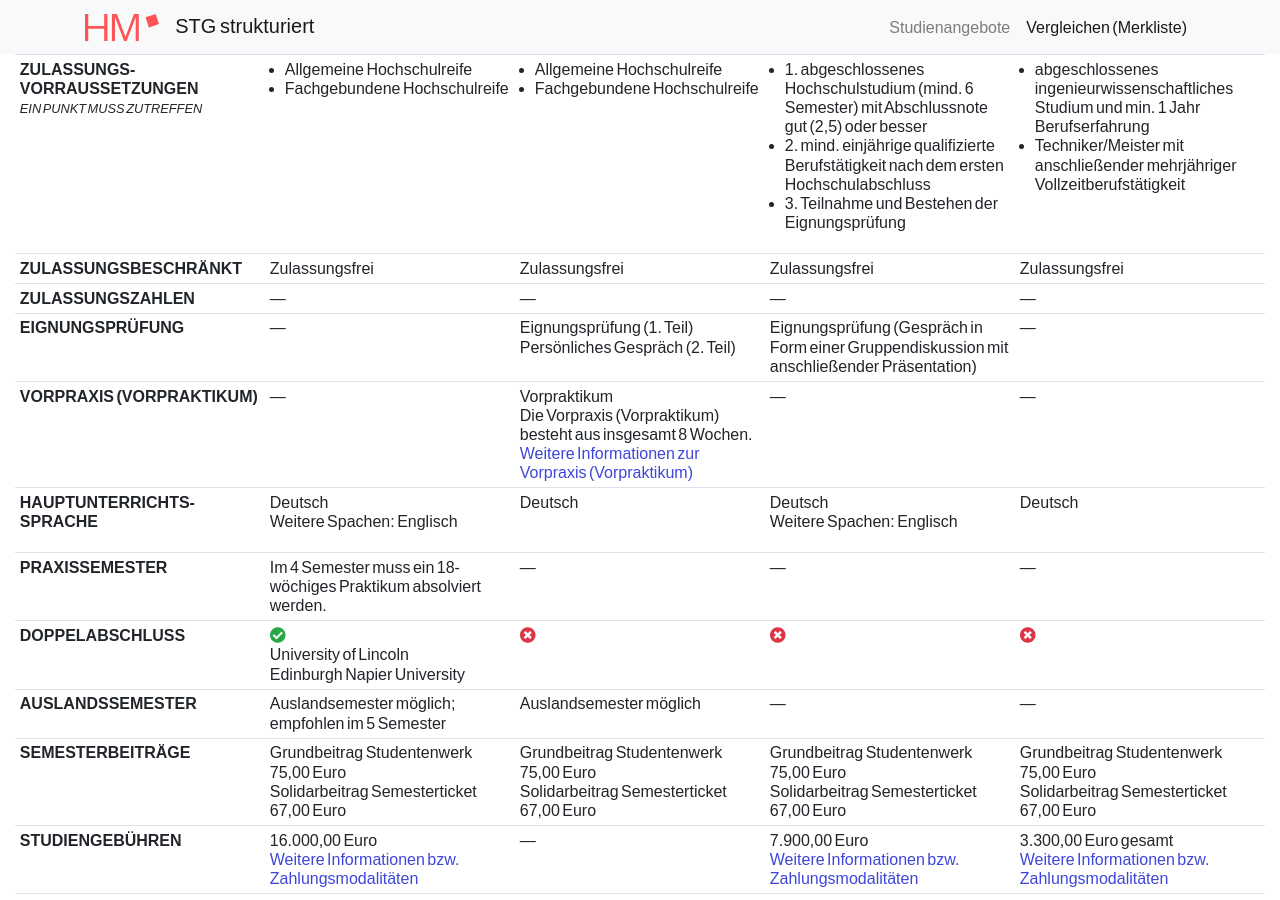
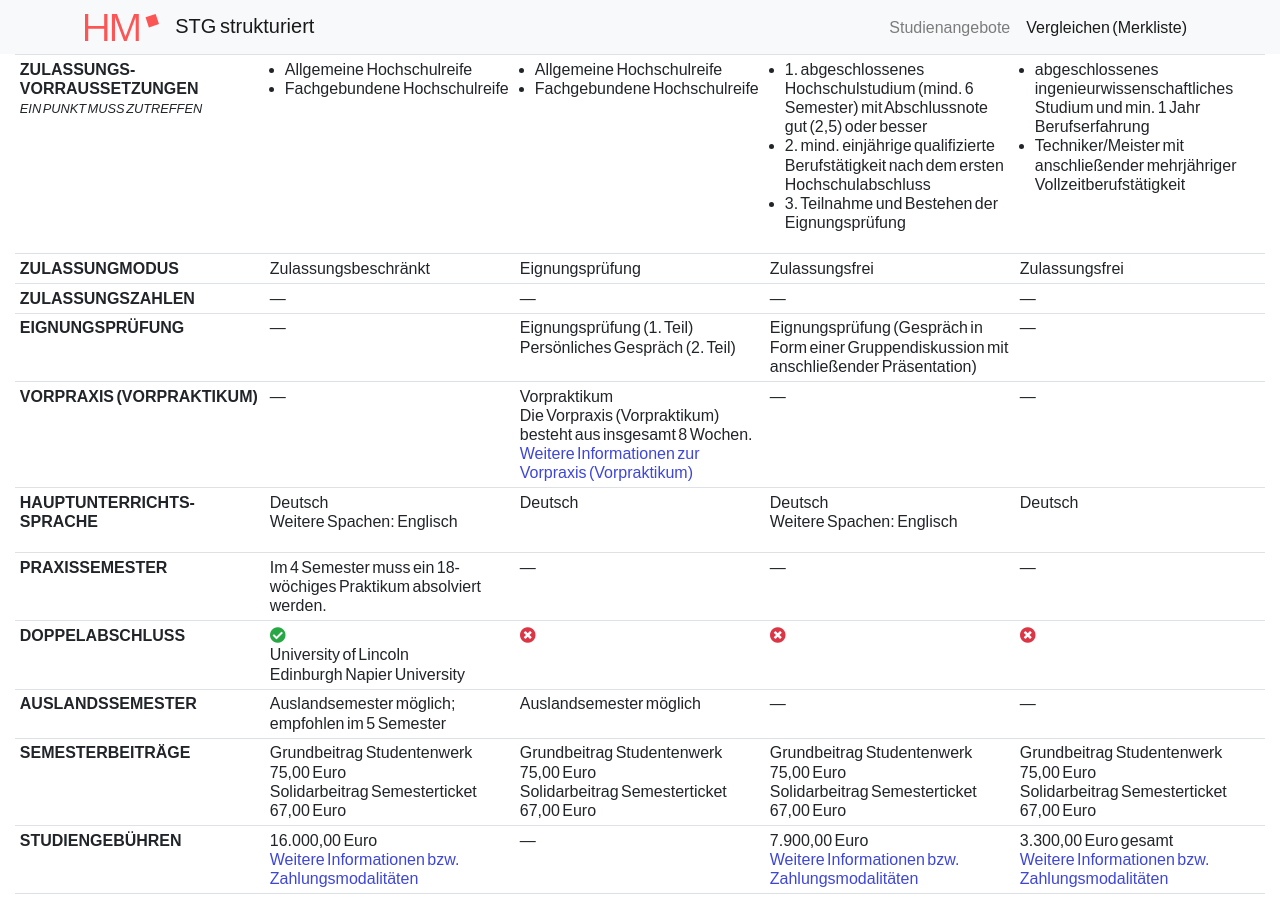
Before and after one commit to tgermer/stg, a Jekyll site: the page built from vergleichen.html, in a window 1280 px wide and 900 px high, scrolled down 489 px. Built offline with Jekyll 4.4.1, drawn with Linux system fonts in a browser that asks for light colours.

Commit message:
Umbenennungen

```diff
--- a/_layouts/stg.html
+++ b/_layouts/stg.html
@@ -104,7 +104,7 @@
                 </tr>
                 {% endif %}
                 <tr>
-                  <th scope="row" class="text-uppercase"><abbr title="Dieser Begriff muss noch angepasst werden.">Zulassungs&shy;vorraussetzungen</abbr></th>
+                  <th scope="row" class="text-uppercase">Zulassungs&shy;modus</th>
                   <td>
                     {% case page.zulassungs_beschraenkt %}
                       {% when 1 %}Zulassungsfrei
--- a/stg.html
+++ b/stg.html
@@ -76,7 +76,7 @@
     <button type="button" class="btn my-1 btn-sm btn-outline-secondary" data-toggle=".englisch">Englisch</button>
   </div>
   <div class="col-xl-3 co-md-4 col-sm-6">
-    <p class="h6 mt-4 underline"><abbr title="Dieser Begriff muss noch angepasst werden.">Zulassungsvorraussetzungen</abbr></p>
+    <p class="h6 mt-4 underline">Zulassungsmodus</p>
     <button type="button" class="btn my-1 btn-sm btn-outline-secondary" data-toggle=".zulassungsfrei">zulassungsfrei</button>
     <button type="button" class="btn my-1 btn-sm btn-outline-secondary" data-toggle=".zulassungsbeschraenkt">zulassungsbeschränkt</button>
     <button type="button" class="btn my-1 btn-sm btn-outline-secondary" data-toggle=".eignungspruefung">Eignungsprüfung</button>
--- a/vergleichen.html
+++ b/vergleichen.html
@@ -20,14 +20,10 @@
           <br><small>{{ item.fachriche }}</small>
           <br><small>{% assign stg_richtung = item.studien_richtung %}
             {% case stg_richtung %}
-            {% when "Technik" %}
-            {{ site.badge_technik }}
-            {% when "Soziales" %}
-            {{ site.badge_soziales }}
-            {% when "Wirtschaft" %}
-            {{ site.badge_wirtschaft }}
-            {% when "Gestaltung" %}
-            {{ site.badge_gestaltung }}
+            {% when "Technik" %}{{ site.badge_technik }}
+            {% when "Soziales" %}{{ site.badge_soziales }}
+            {% when "Wirtschaft" %}{{ site.badge_wirtschaft }}
+            {% when "Gestaltung" %}{{ site.badge_gestaltung }}
             {% endcase %}</small></th>
         {% endfor %}
       </tr>
@@ -106,14 +102,15 @@
         {% endfor %}
       </tr>
       <tr>
-        <th scope="row" class="text-uppercase">Zulassungsbeschränkt{{ site.badge_cms }}</th>
+        <th scope="row" class="text-uppercase">Zulassungmodus{{ site.badge_cms }}</th>
         {% for item in site.data.stg %}
         <td>
-          {% if item.zulassungs_beschraenkt == true %}
-          Zulassungsbeschränkt
-          {% else %}
-          Zulassungsfrei
-          {% endif %}
+          {% case item.zulassungs_beschraenkt %}
+            {% when 1 %}Zulassungsfrei
+            {% when 2 %}Zulassungsbeschränkt
+            {% when 3 %}Eignungsprüfung
+            {% when 4 %}Eignungsfeststellungsverfahren
+          {% endcase %}
         </td>
         {% endfor %}
       </tr>
```
